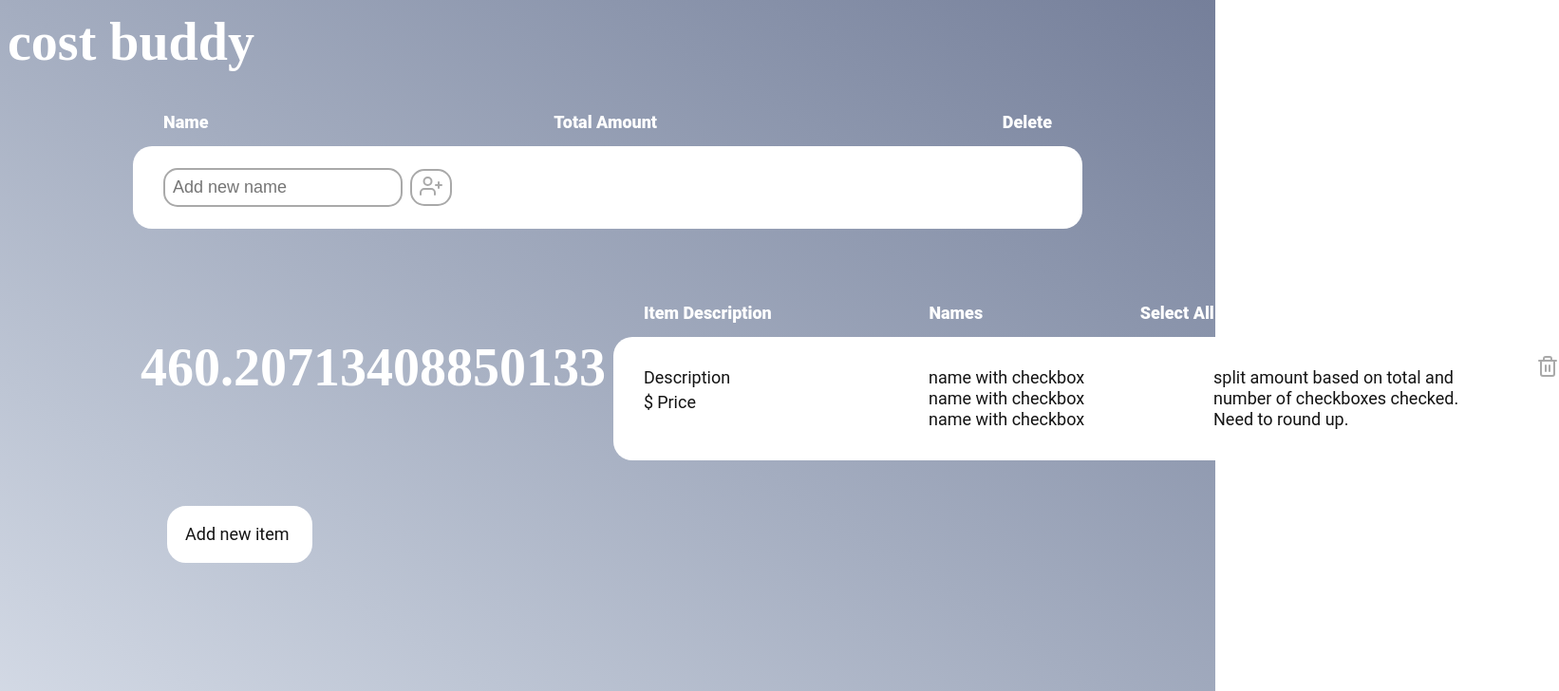
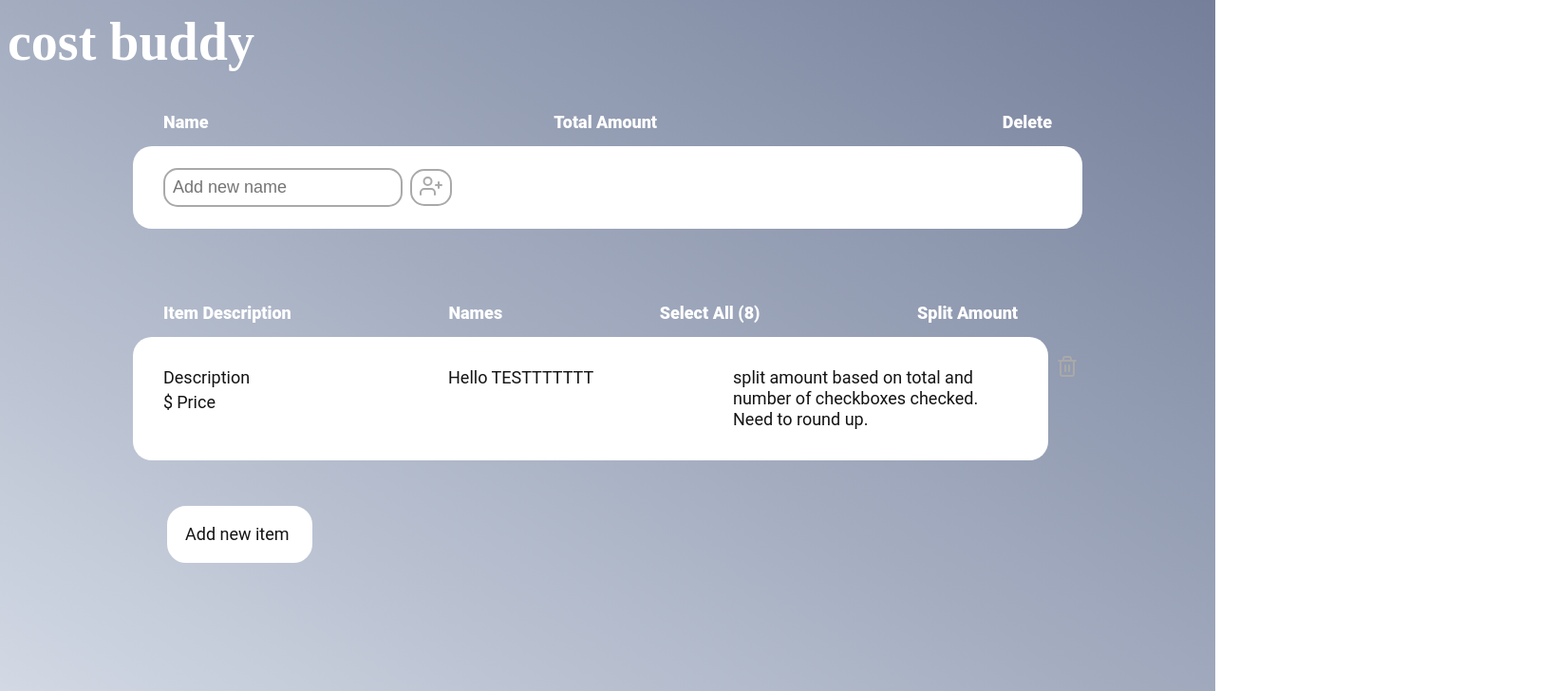
Before and after one commit to fyeung21/cost-buddy, a React (Create React App) app: page / in a window 1280 px wide. Both pictures are taken after a click on the element "Add new item". Shown: the top 728 px of the page at 95% size, 1642 px wide, since content can reach past the window. Built offline with nearby package versions, Linux system fonts and the light colour scheme.

Commit message:
feat: Create context for name list

```diff
--- a/src/App.js
+++ b/src/App.js
@@ -5,6 +5,7 @@ import { MainCont, AddBtn, Txt } from "./globalStyles";
 import Logo from './components/Logo/Logo';
 import ItemList from './components/ItemList/ItemList';
 import TotalCard from './components/TotalCard/TotalCard';
+import { NamesProvider } from './components/Context/namesContext';
 
 const App = () => {
   const [items, setItems] = useState([]);
@@ -23,6 +24,7 @@ const App = () => {
     <>
       <Logo/>
       <MainCont>
+        <NamesProvider value="TESTTTTTTT">
           <TotalCard
             names={names}
             setNames={setNames}
@@ -37,6 +39,7 @@ const App = () => {
           <AddBtn onClick={addItemHandler}>
             <Txt>Add new item</Txt>
           </AddBtn>
+        </NamesProvider>
       </MainCont>
     </>
   );
--- /dev/null
+++ b/src/components/Context/namesContext.js
@@ -0,0 +1,8 @@
+import React from "react";
+
+const NamesContext = React.createContext()
+
+const NamesProvider = NamesContext.Provider
+const NamesConsumer = NamesContext.Consumer
+
+export { NamesProvider, NamesConsumer }
--- a/src/components/ItemCard/ItemCard.js
+++ b/src/components/ItemCard/ItemCard.js
@@ -18,7 +18,7 @@ const ItemCard = ({item, items, setItems}) => {
 
     return (
         <ItemCont>
-            <ItemNum>{ItemCardId}</ItemNum>
+            {/* <ItemNum>{ItemCardId}</ItemNum> */}
             <div>
                 <CardLabels/>
                 <Display>
--- a/src/components/ItemCard/SelectNames.js
+++ b/src/components/ItemCard/SelectNames.js
@@ -1,14 +1,22 @@
 import React from "react";
 import { Txt } from "../../globalStyles";
+import { NamesConsumer } from "../Context/namesContext";
 
 
 const SelectNames = () => {
     return (
-        <div>
-            <Txt>name with checkbox</Txt>
-            <Txt>name with checkbox</Txt>
-            <Txt>name with checkbox</Txt>
-        </div>
+
+            <NamesConsumer>
+                { (nameList) => {
+                    return (
+                        <Txt>
+                            Hello {nameList}
+                        </Txt>
+                    )
+                }
+                }
+            </NamesConsumer>
+
     )
 };
 
```
Lines whose indentation alone changed are shown as unchanged.
